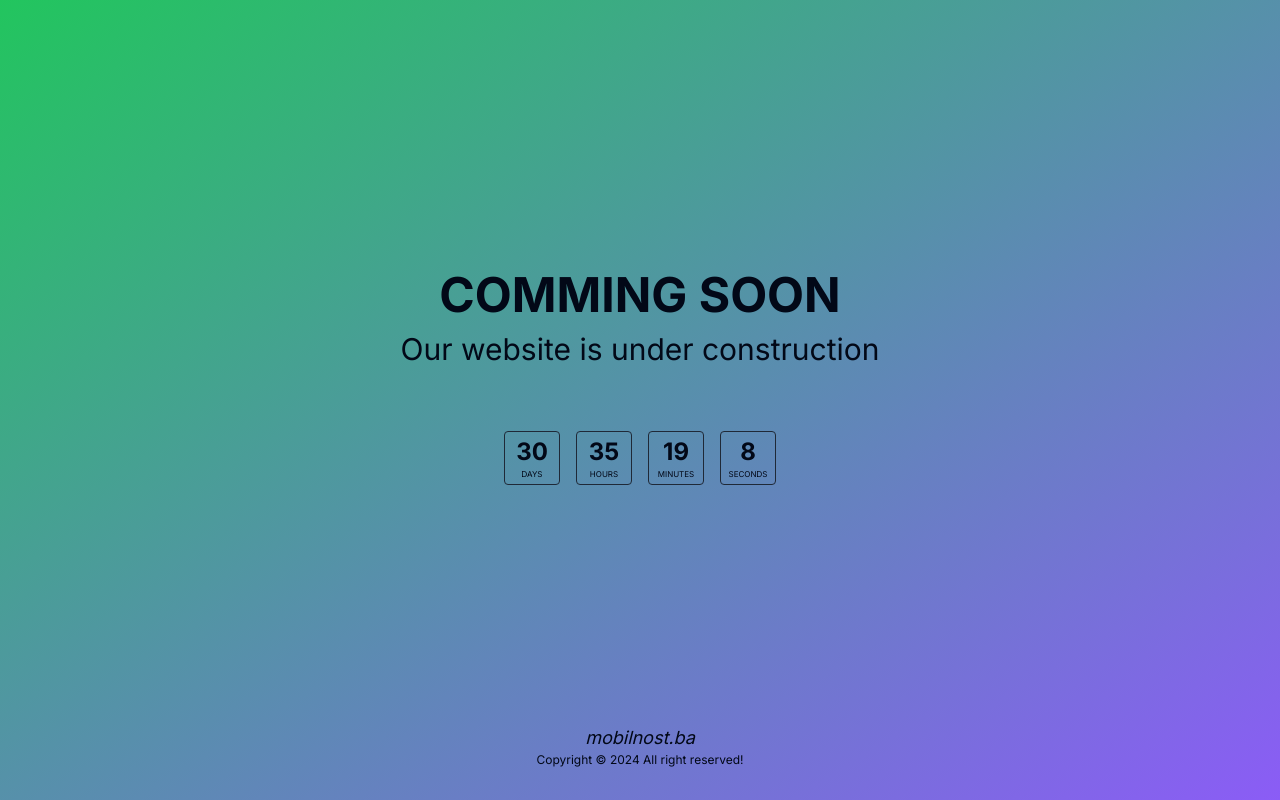
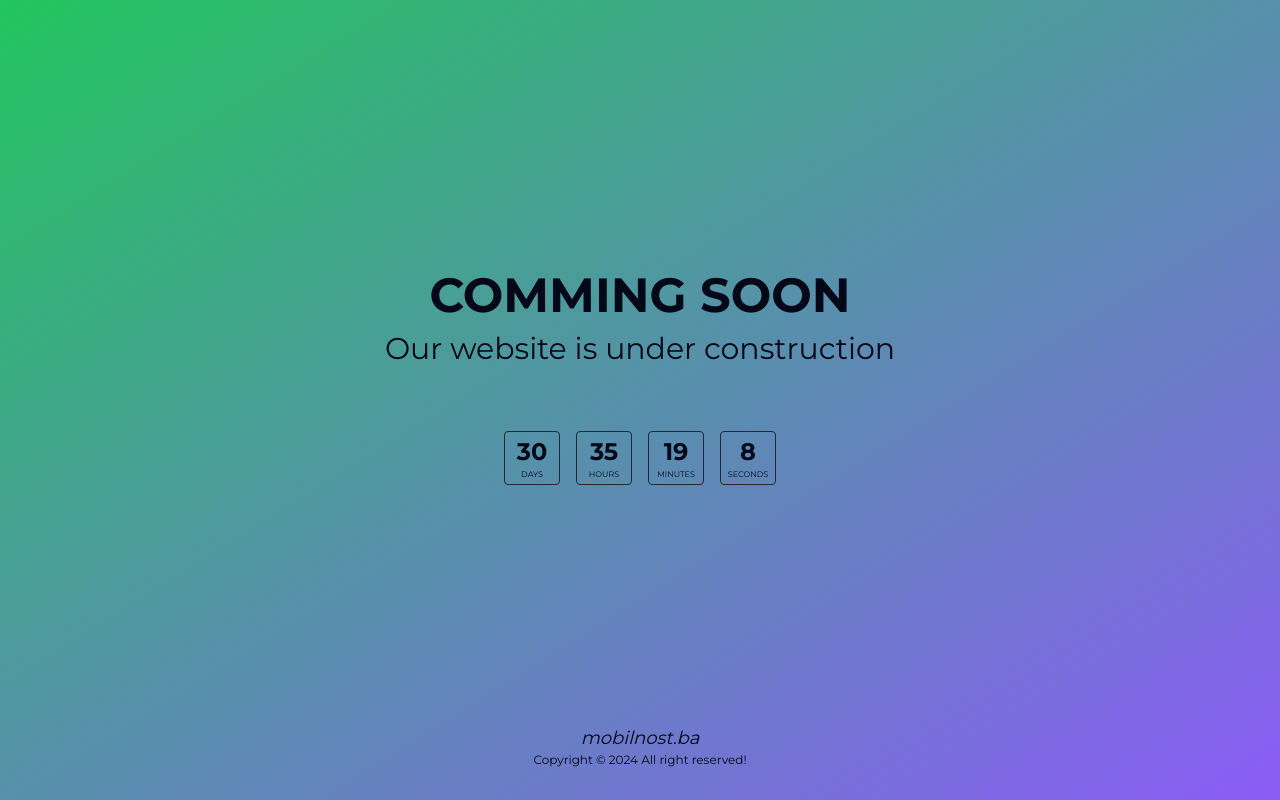
Before and after one commit to HogarStrashni/mobilnost, a Next.js app: page / in a window 1280 px wide. Built offline with nearby package versions, Linux system fonts and the light colour scheme.

Commit message:
change font

```diff
--- a/src/app/layout.tsx
+++ b/src/app/layout.tsx
@@ -1,10 +1,10 @@
 import type { Metadata } from "next";
-import { Inter } from "next/font/google";
+import { Montserrat } from "next/font/google";
 import "./globals.css";
 import { ReactNode } from "react";
 import Footer from "@/components/custom-ui/footer";
 
-const inter = Inter({ subsets: ["latin"] });
+const montserrat = Montserrat({ subsets: ["latin"] });
 
 export const metadata: Metadata = {
   title: "Mobilnost.ba",
@@ -19,7 +19,7 @@ const RootLayout = ({
   return (
     <html lang="en">
       <body
-        className={`${inter.className} h-screen bg-gradient-to-br from-green-500 to-violet-500`}
+        className={`${montserrat.className} h-screen bg-gradient-to-br from-green-500 to-violet-500`}
       >
         <div className="mx-auto flex h-full max-w-screen-xl flex-col px-5 py-8 md:px-8">
           {children}
```
